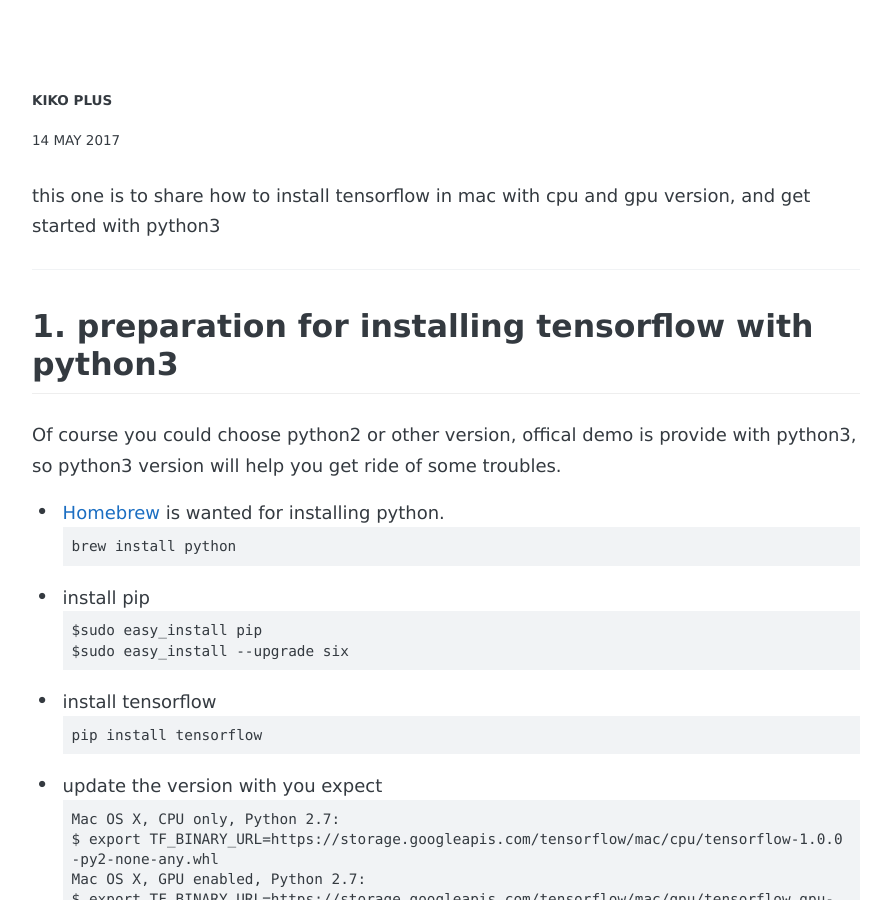
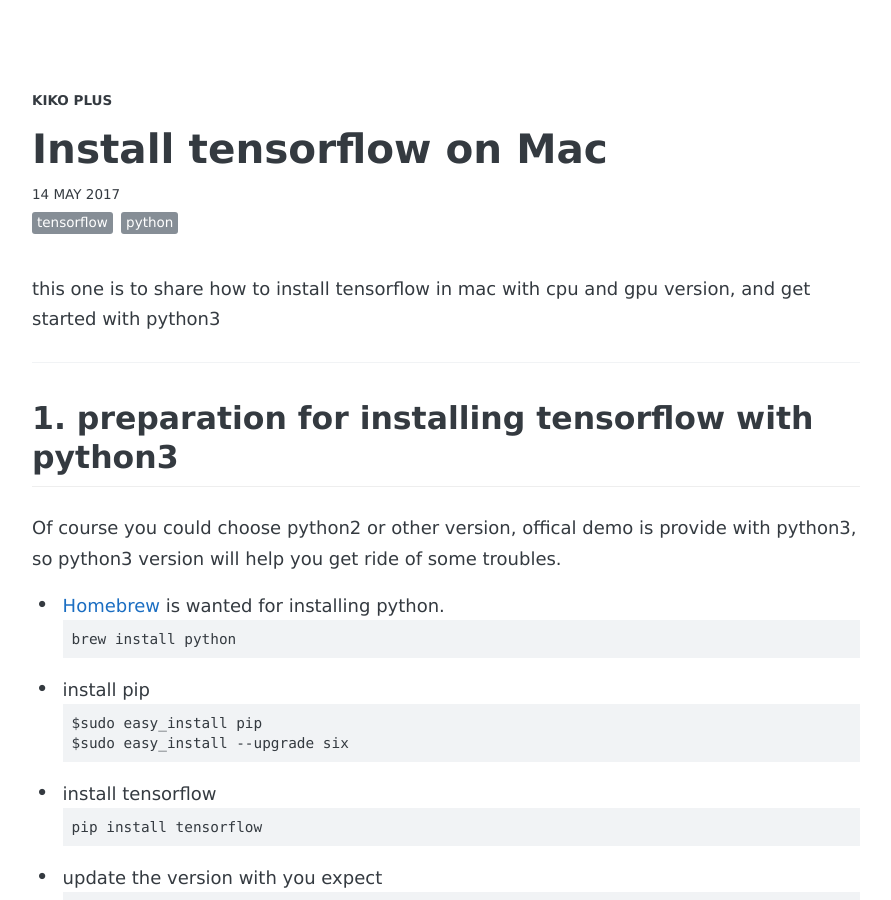
Before and after one commit to TylerAC/TylerAC.github.io, a Jekyll site: the page built from _posts/2017-05-14-tensorflow.md, in a window 1280 px wide and 900 px high. Shown: the whole window, without its empty margins (194-1085 px from the left). Built offline with Jekyll 4.4.1, drawn with Linux system fonts in a browser that asks for light colours; some web fonts are replaced; comment, search, counter and statistics services are not loaded.

Commit message:
Fix the fun label

```diff
--- a/_posts/2017-05-14-tensorflow.md
+++ b/_posts/2017-05-14-tensorflow.md
@@ -3,7 +3,7 @@
 title: "Install tensorflow on Mac"
 description: "this one is to share how to install tensorflow in mac with cpu and gpu version, and get started with python3"
 date: 2017-05-14
-tags: [tensorflow], python]
+tags: [tensorflow, python]
 comments: true
 share: true
 ---
```
